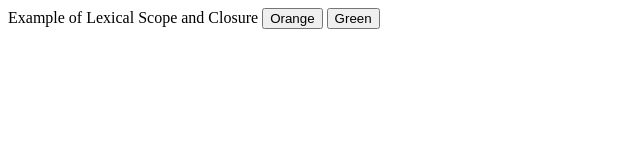
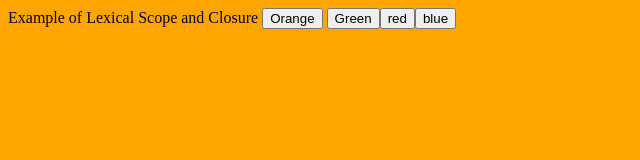
Before and after one commit to mintdexdev/learn_javascript, a plain HTML site: page 10_closure/closure.html in a window 1280 px wide. Both pictures are taken after a click on the button "Orange". Shown: the whole page, without its empty margins (0-640 px from the left). Drawn offline with Linux system fonts and the light colour scheme.

Commit message:
revision

```diff
--- a/10_closure/closure.html
+++ b/10_closure/closure.html
@@ -35,7 +35,7 @@
       const password = "Not used";  // not used is closure
 
       function displayDetails() {
-        console.log(name,email); // only 'name, email' is used
+        console.log(name, email); // only 'name, email' is used
       }
 
       return displayDetails;
@@ -75,29 +75,36 @@
     // }
 
 
-    // function clickHandler(color){
-    // // document.body.style.backgroundColor = `${color}`
-    //   return function(){
-    //     document.body.style.backgroundColor = `${color}`
-    //   }
-    // }
-    // document.getElementById('orange').onclick = clickHandler("orange");
-    // document.getElementById('green').onclick = clickHandler("green");
+    function clickHandler(color) {
+      // document.body.style.backgroundColor = `${color}`
+      return function () {
+        document.body.style.backgroundColor = `${color}`
+      }
+    }
+    document.getElementById('orange').onclick = clickHandler("orange");
+    document.getElementById('green').onclick = clickHandler("green");
 
 
     /* created button using array */
     /* arrow function just like in react */
-    // ["blue","red"].forEach((color) => {
-    //   const button = document.createElement('button');
-    //   button.setAttribute("id",`${color}`)
-    //   button.appendChild(document.createTextNode(`${color}`))
-    //   document.getElementById('green').insertAdjacentElement("afterend",button)
+    ["blue", "red"].forEach((color) => {
+      const button = document.createElement('button');
+      button.setAttribute("id", `${color}`)
+      button.appendChild(document.createTextNode(`${color}`))
+      document.getElementById('green').insertAdjacentElement("afterend", button)
 
-    //   document.getElementById(`${color}`).addEventListener('click', () =>{
-    //     document.body.style.backgroundColor = `${color}`
-    //   }
-    //   )
-    // })
+      // document.getElementById(`${color}`).addEventListener('click',
+      //   clickHandler(color)
+      // )
+
+      document.getElementById(`${color}`).addEventListener('click', () => {
+        document.body.style.backgroundColor = `${color}`
+      })
+
+      // not recommended
+      // document.getElementById(`${color}`).onclick = () =>
+      //   document.body.style.backgroundColor = `${color}`
+    })
   </script>
 </body>
 
```
Also changed, not shown: 09_oop/getterSetter.js (+25 -18 lines), methods/bind.html (renamed from 09_oop/bind.html), methods/call.js (renamed from 09_oop/call.js).
